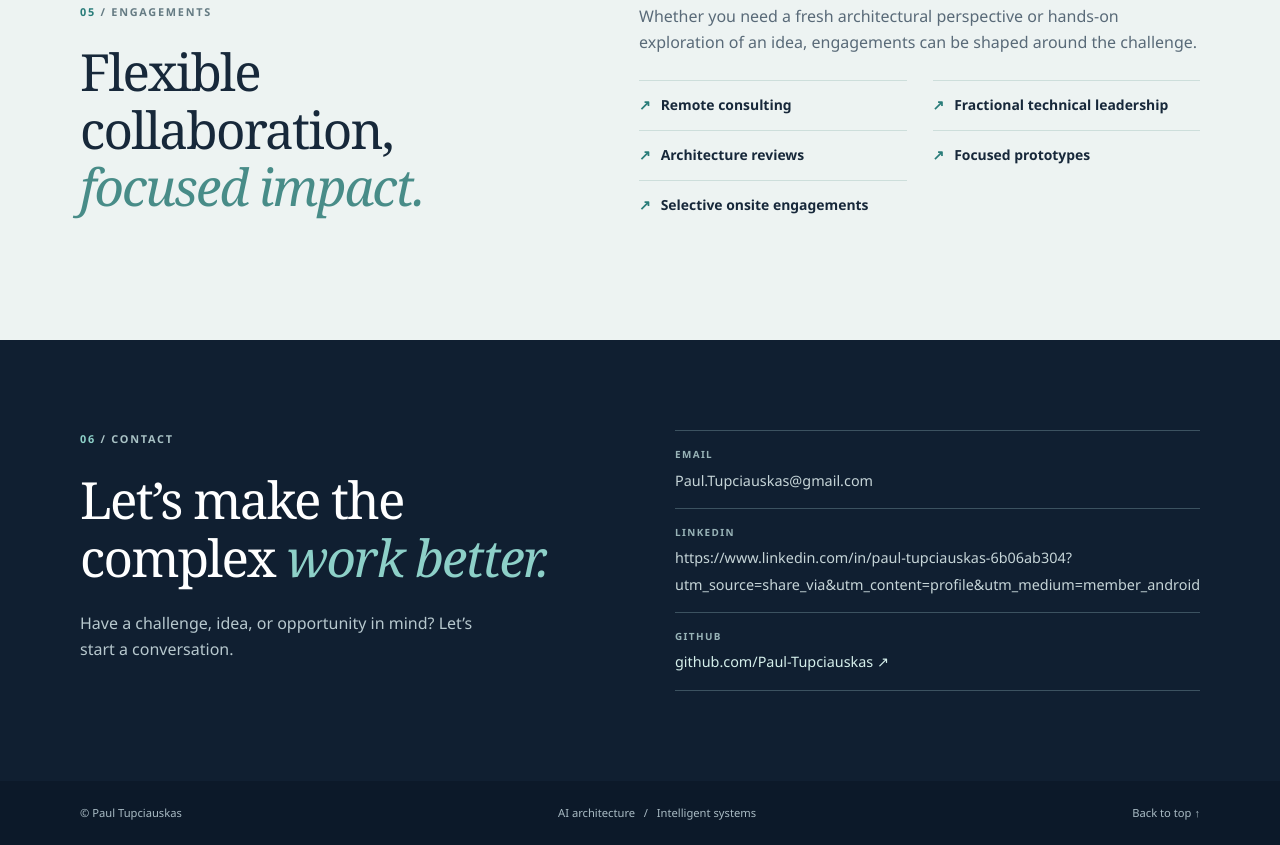
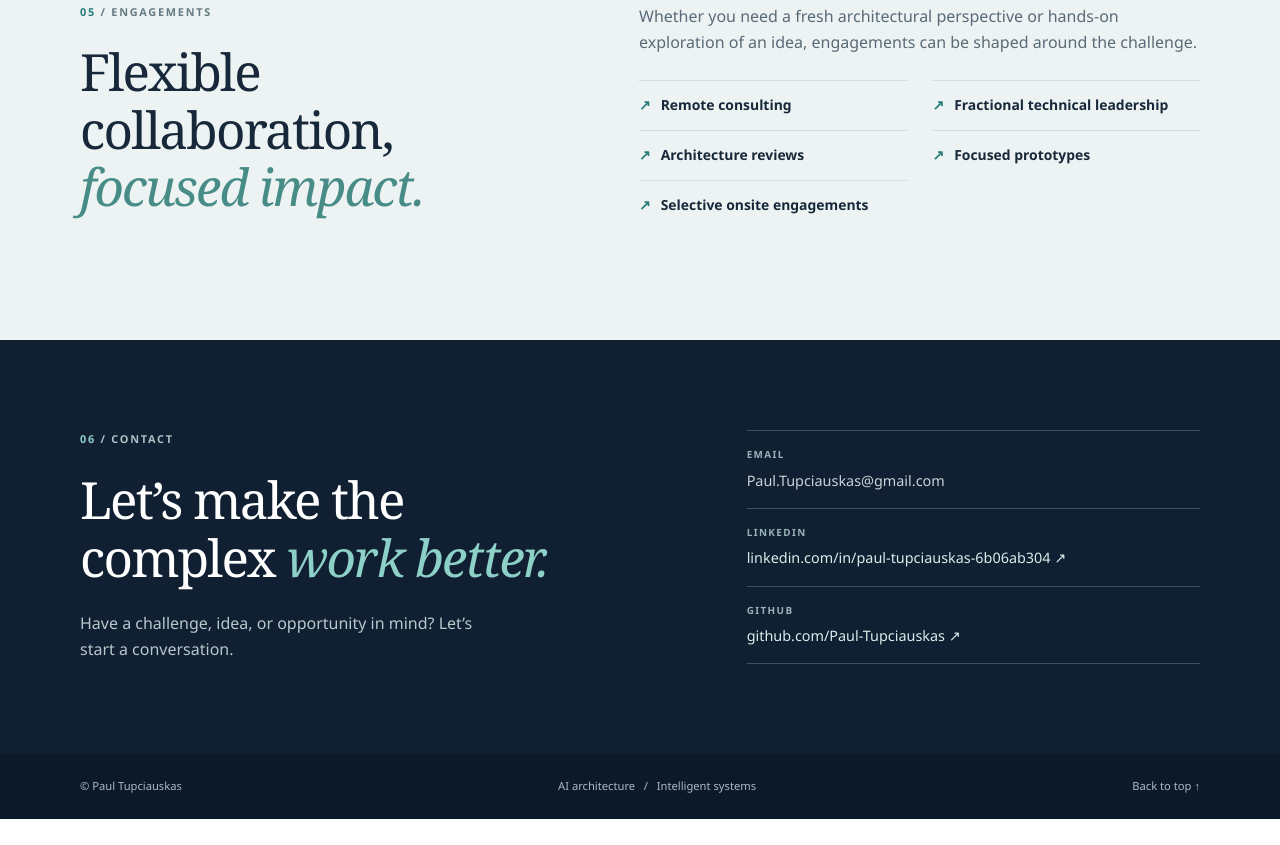
Before and after one commit to Paul-Tupciauskas/Paul-Tupciauskas.github.io, a plain HTML site: page index.html in a window 1280 px wide. Shown: the part 3065-3910 px from the top of the page. After the commit the page ends 3884 px from the top, so only its background shows below. Drawn offline with Linux system fonts and the light colour scheme.

Commit message:
Correct LinkedIn profile link

```diff
--- a/index.html
+++ b/index.html
@@ -138,7 +138,7 @@
         </div>
         <div class="contact-details">
           <div><span>EMAIL</span><strong>Paul.Tupciauskas@gmail.com</strong></div>
-          <div><span>LINKEDIN</span><strong>https://www.linkedin.com/in/paul-tupciauskas-6b06ab304?utm_source=share_via&utm_content=profile&utm_medium=member_android</strong></div>
+          <div><span>LINKEDIN</span><a href="https://www.linkedin.com/in/paul-tupciauskas-6b06ab304/">linkedin.com/in/paul-tupciauskas-6b06ab304 <span aria-hidden="true">↗</span></a></div>
           <div><span>GITHUB</span><a href="https://github.com/Paul-Tupciauskas">github.com/Paul-Tupciauskas <span aria-hidden="true">↗</span></a></div>
         </div>
       </div>
```
